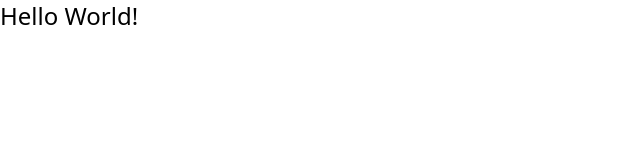
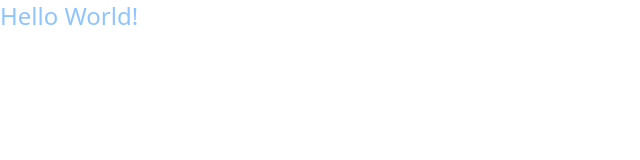
Before and after one commit to evbomwan/article-preview-component-master, a website built with Vite: page index.html in a window 1280 px wide. Shown: the whole page, without its empty margins (0-640 px from the left). Built offline with nearby package versions, Linux system fonts and the light colour scheme.

Commit message:
initial commit

```diff
--- a/index.html
+++ b/index.html
@@ -7,7 +7,7 @@
     <title>Vite App</title>
   </head>
   <body>
-    <div class="text-2xl">Hello World!</div>
+    <div class="text-2xl text-blue-300">Hello World!</div>
     <script type="module" src="/src/main.js"></script>
   </body>
 </html>
--- a/package.json
+++ b/package.json
@@ -6,9 +6,11 @@
   "scripts": {
     "dev": "vite",
     "build": "vite build",
-    "preview": "vite preview"
+    "preview": "vite preview",
+    "deploy": "gh-pages -d dist"
   },
   "devDependencies": {
+    "gh-pages": "^6.3.0",
     "vite": "^7.1.6"
   },
   "dependencies": {
--- a/vite.config.js
+++ b/vite.config.js
@@ -4,5 +4,6 @@ import tailwindcss from "@tailwindcss/vite";
 export default defineConfig({
     plugins: [
         tailwindcss()
-    ]
+    ],
+    base: 'article-preview-component-master/'
 });
```
Also changed, not shown: 1 other file.
